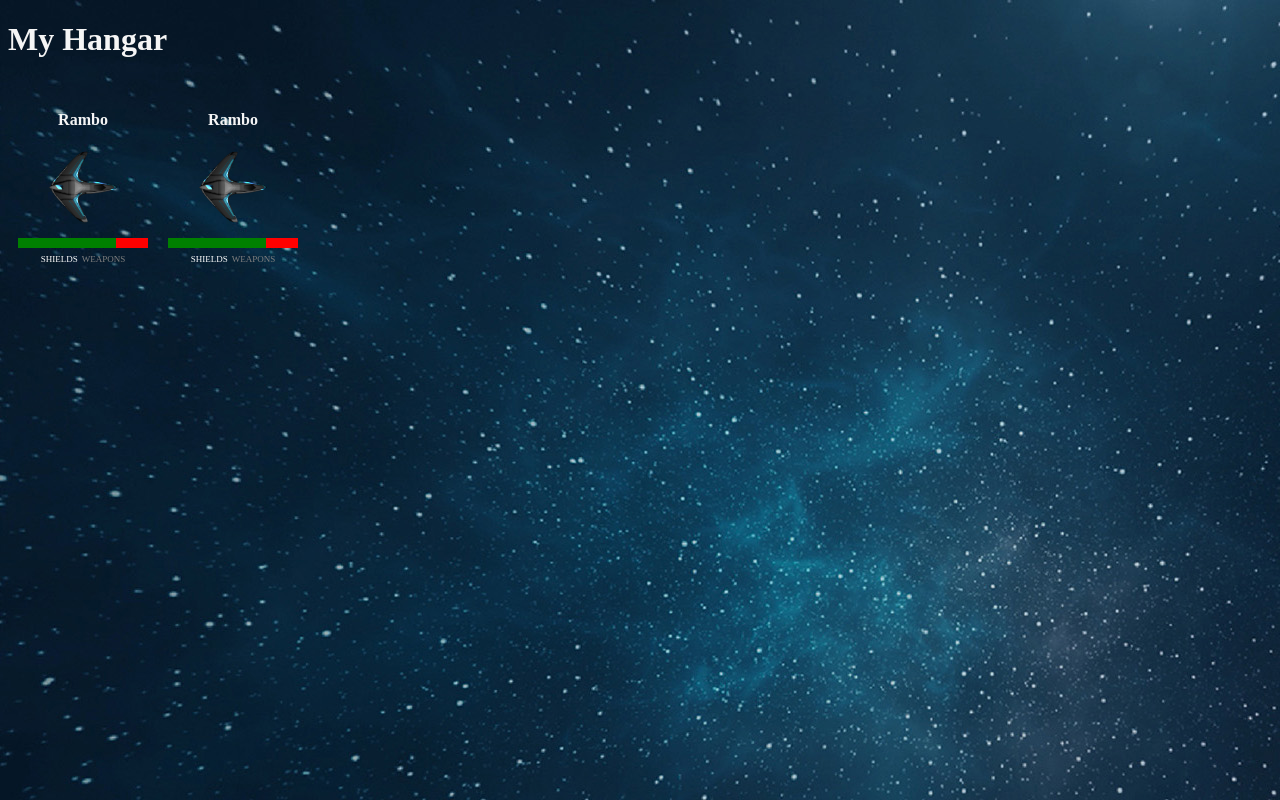
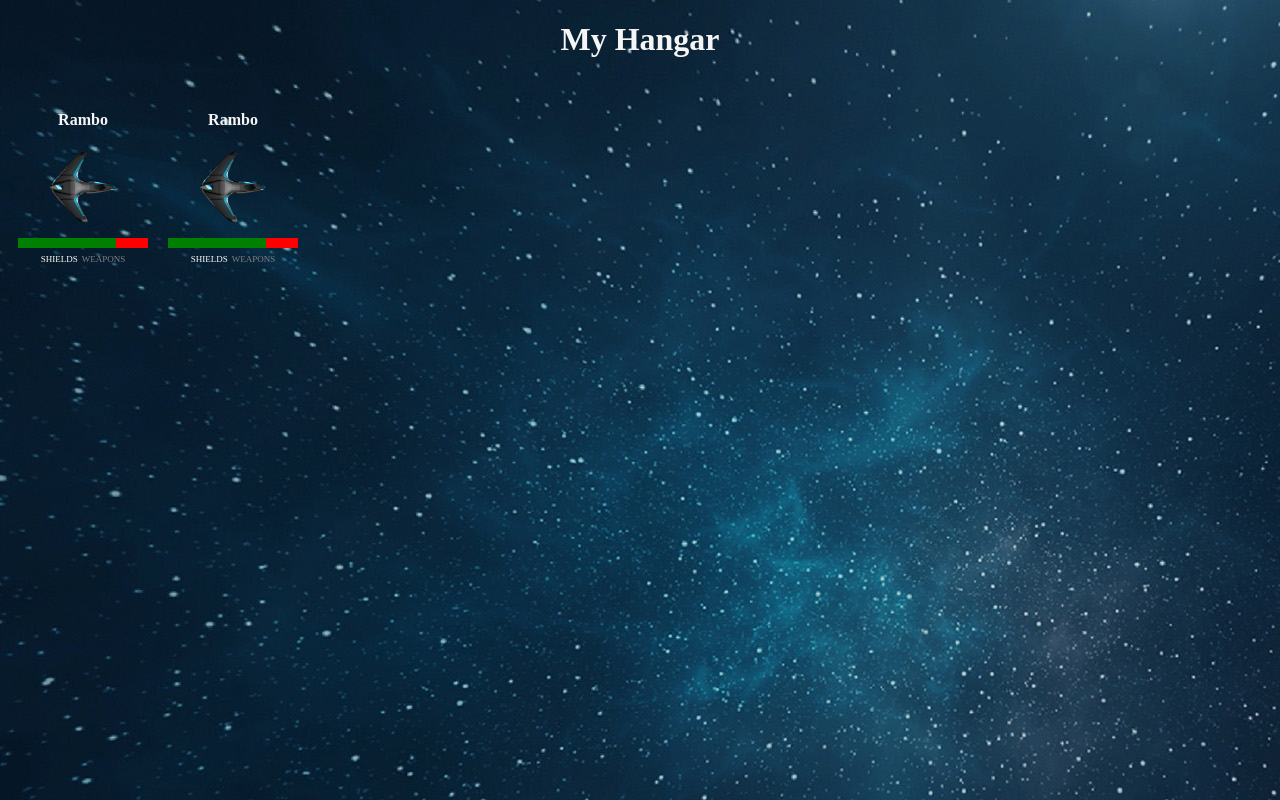
Before and after one commit to bazzzastral/projekt-koncowy, an Angular app in the folder space-app/: page / in a window 1280 px wide. Built offline with nearby package versions, Linux system fonts and the light colour scheme; a web font is replaced by a local one.

Commit message:
no message

```diff
--- a/space-app/src/app/space/hangar/hangar.component.css
+++ b/space-app/src/app/space/hangar/hangar.component.css
@@ -0,0 +1,4 @@
+h1 {
+    display: block;
+    text-align: center;
+}
```
